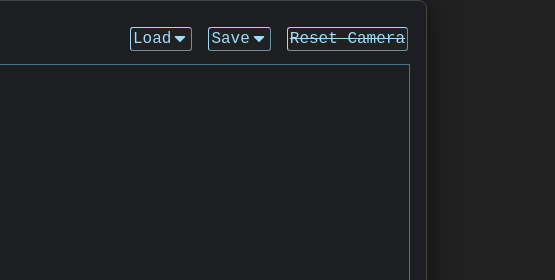
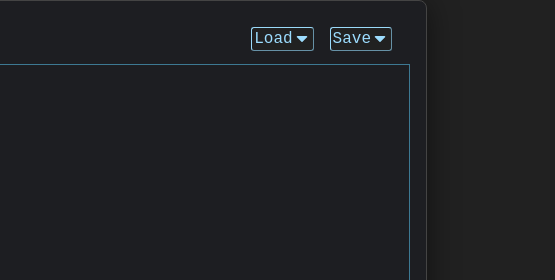
Before and after one commit to slaimon/cryxtels-editor, a plain HTML site: page index.html in a window 1280 px wide. Shown: the top 280 px of the page, 85-640 px from the left. Drawn offline with nearby package versions, Linux system fonts and the light colour scheme.

Commit message:
Removed "reset camera" button

```diff
--- a/index.html
+++ b/index.html
@@ -51,7 +51,7 @@
                         </div>
                     </div>
                     <div class="editor_menu">
-                        <button id="reset_btn" class="editor_menubtn"><s>Reset Camera</s></button>
+                        <button id="reset_btn" class="editor_menubtn" style="display: none;">Reset Camera</button>
                     </div>
                 </div>
             </div>
```
Also changed, not shown: 1 other file.
